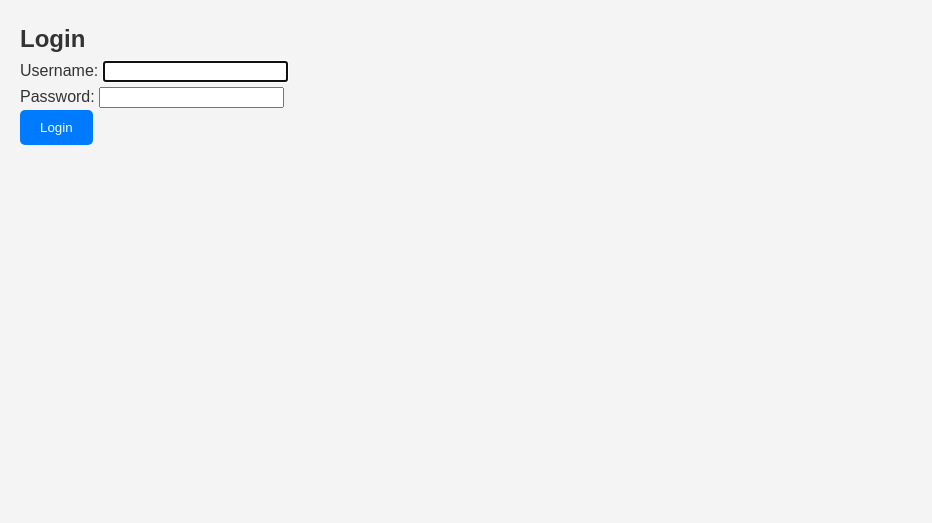
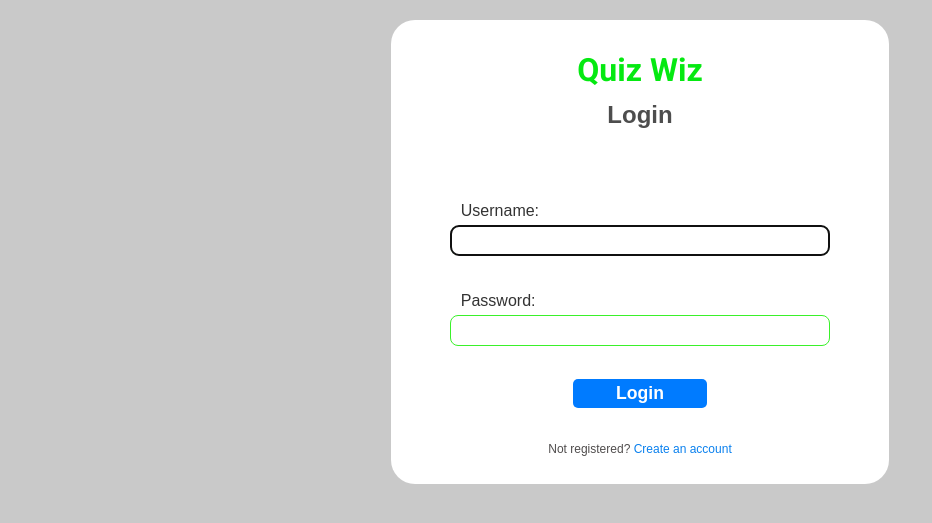
Before and after one commit to Umlamulankunzi/quiz-app, a Django app: page /accounts/login/ in a window 1280 px wide. Shown: the top 523 px of the page, without its empty margins (0-932 px from the left). Run offline with Django 4.2, Linux system fonts and the light colour scheme.

Commit message:
Styling: Improved login form styling
- added styling for the login template.

```diff
--- a/quiz_app/settings.py
+++ b/quiz_app/settings.py
@@ -125,6 +125,9 @@ USE_TZ = True
 # https://docs.djangoproject.com/en/4.2/howto/static-files/
 
 STATIC_URL = 'static/'
+STATICFILES_DIRS = [
+    os.path.join(BASE_DIR, 'static')
+]
 
 # Default primary key field type
 # https://docs.djangoproject.com/en/4.2/ref/settings/#default-auto-field
--- a/quizzes/templates/quizzes/quiz_detail.html
+++ b/quizzes/templates/quizzes/quiz_detail.html
@@ -1,8 +1,9 @@
-<h1>{{ quiz.title }}</h1>
-<p>{{ quiz.description }}</p>
 {% extends "base.html" %}
 
 {% block content %}
+
+<h1>{{ quiz.title }}</h1>
+<p>{{ quiz.description }}</p>
 
 <form method="post" action="{% url 'submit_quiz' quiz.id %}">
     {% csrf_token %}
--- a/quizzes/templates/quizzes/submit_quiz.html
+++ b/quizzes/templates/quizzes/submit_quiz.html
@@ -1,4 +1,6 @@
 {% extends "base.html" %}
+
+{% load static %}
 
 {% block content %}
 
--- a/quizzes/templates/quizzes/update_quiz.html
+++ b/quizzes/templates/quizzes/update_quiz.html
@@ -9,4 +9,4 @@
     <button type="submit">Save</button>
 </form>
 
-{% block content %}
+{% endblock content %}
--- a/quizzes/templates/quizzes/user_dashboard.html
+++ b/quizzes/templates/quizzes/user_dashboard.html
@@ -10,7 +10,6 @@
         <tr>
             <th>Quiz Title</th>
             <th>Score</th>
-            <th>Completion Time</th>
         </tr>
     </thead>
     <tbody>
@@ -18,7 +17,6 @@
         <tr>
             <td>{{ result.quiz.title }}</td>
             <td>{{ result.score }}</td>
-            <td>{{ result.completion_time }}</td>
         </tr>
         {% empty %}
         <tr>
--- /dev/null
+++ b/static/css/login.css
@@ -0,0 +1,122 @@
+@import url(https://fonts.googleapis.com/css?family=Roboto:700);
+
+
+.form-container {
+    background: #FFFFFF;
+    margin: 0 auto;
+    width: 35vw;
+    padding: 2% 2%;
+    text-align: center;
+    border-radius: 3vh;
+}
+
+.message {
+    margin-top: 5vh 0 0;
+    color: #504d4d;
+    font-size: 12px;
+  }
+  .message a {
+    color: #0a80ee;
+    text-decoration: none;
+  }
+
+  body {
+      background-color: #c9c9c9;
+}
+
+
+
+.form-logo {
+    color: #05e911;
+    font-family: "Roboto", sans-serif;
+    font-weight: 700;
+
+}
+
+.login-form-title {
+    padding-bottom: 8vh;
+    color: #4d4d4d;
+}
+
+
+input {
+    display: block;
+    width: 85%;
+    margin: 1px auto;
+    padding: 7px;
+    box-sizing: border-box;  /* Ensures padding is included within the width */
+    border: 1px solid #3af12a;
+    border-radius: 1vh;
+}
+
+form > p {
+    text-align: left;
+}
+
+form > p > label {
+    text-align: left;
+    padding-left: 10%;
+}
+
+#id_username {
+    margin-bottom: 4vh;
+}
+
+button {
+    margin-top: 4vh;
+    width: 30%;
+    font-size: 1.1rem;
+    font-weight: bold;
+    margin-bottom: 4vh;
+    padding: 4px 0;
+}
+
+
+
+
+/************************************************
+           Responsive adjustments
+************************************************/
+@media (max-width: 400px) {
+    .form-container {
+        width: 95% ;
+        padding: 2% 1%;
+        border-radius: 2vh;
+    }
+
+    .login-form-title {
+        padding-bottom: 5vh;
+        font-size: medium;
+    }
+}
+
+
+@media (min-width: 401px) and (max-width: 576px) {
+    .form-container {
+        width: 80% ;
+        padding: 2% 1%;
+    }
+
+    .login-form-title {
+        padding-bottom: 6vh;
+    }
+}
+
+
+@media (min-width: 576px) and (max-width: 767px) {
+    .form-container {
+        width: 55% ;
+        padding: 2% 1%;
+    }
+
+    .login-form-title {
+        padding-bottom: 8vh;
+    }
+}
+
+@media (min-width: 768px) and (max-width: 1024px) {
+    .form-container {
+        width: 40% ;
+        padding: 3% 2%;
+    }
+}
--- a/templates/base.html
+++ b/templates/base.html
@@ -4,9 +4,14 @@
 <head>
     <meta charset="UTF-8">
     <meta name="viewport" content="width=device-width, initial-scale=1.0">
-    <title>Document</title>
+    <title>Quiz Wiz</title>
     <!-- Link to the custom CSS file -->
     <link rel="stylesheet" href="{% static 'css/index.css' %}">
+
+    {% block stylesheetlink %}
+
+    {% endblock stylesheetlink %}
+
 
 </head>
 <body>
@@ -21,7 +26,9 @@
         {% endif %}
     </ul>
 </nav>
-{% block content %}
-{% endblock %}
+<div id="global_container">
+  {% block content %}
+  {% endblock %}
+</div>
 </body>
 </html>
--- a/templates/registration/login.html
+++ b/templates/registration/login.html
@@ -1,10 +1,24 @@
 {% extends "base.html" %}
 
+{% load static %}
+
+
+{% block stylesheetlink %}
+  <link rel="stylesheet" href="{% static 'css/login.css' %}">
+{% endblock stylesheetlink %}
+
+
 {% block content %}
-  <h2>Login</h2>
-  <form method="post">
+
+<div class="form-container">
+  <h1 class="form-logo">Quiz Wiz</h1>
+  <h2 class="login-form-title">Login</h2>
+  <form method="POST">
     {% csrf_token %}
     {{ form.as_p }}
     <button type="submit">Login</button>
   </form>
+  <p class="message">Not registered? <a href="{% url 'register' %}">Create an account</a></p>
+</div>
+
 {% endblock %}
```
